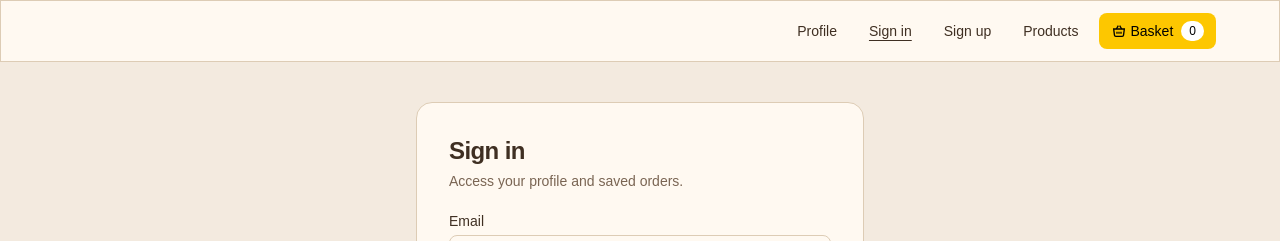
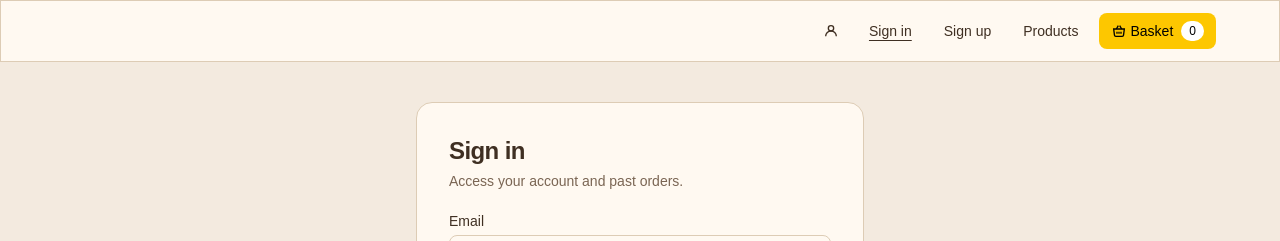
Before and after one commit to JanaHat/nextjs-coffee-shop, a Next.js app: page /auth/sign-in in a window 1280 px wide. Shown: the top 241 px of the page. Built offline with nearby package versions, Linux system fonts and the light colour scheme; no server answers.

Commit message:
improve user account flow

```diff
--- a/app/_components/AppNavigation.tsx
+++ b/app/_components/AppNavigation.tsx
@@ -2,6 +2,7 @@
 
 import Link from "next/link";
 import { usePathname } from "next/navigation";
+import { signOut, useSession } from "next-auth/react";
 
 import { useAppSelector } from "@/src/state/hooks";
 import {
@@ -11,14 +12,16 @@ import {
 
 export function AppNavigation() {
   const pathname = usePathname();
+  const { data: session, status } = useSession();
   const totalItems = useAppSelector(selectBasketTotalItems);
   const isHydrated = useAppSelector(selectBasketHydrated);
 
   const isProducts = pathname.startsWith("/products");
   const isBasket = pathname.startsWith("/basket");
-  const isProfile = pathname.startsWith("/profile");
+  const isAccount = pathname.startsWith("/account") || pathname.startsWith("/profile");
   const isSignIn = pathname.startsWith("/auth/sign-in");
   const isSignUp = pathname.startsWith("/auth/sign-up");
+  const isSignedIn = status === "authenticated" && Boolean(session?.user);
   const basketCount = isHydrated ? totalItems : 0;
 
   return (
@@ -26,24 +29,49 @@ export function AppNavigation() {
       <nav className="mx-auto flex w-full max-w-6xl items-center justify-end gap-3">
         <div className="flex items-center gap-2">
           <Link
-            href="/profile"
-            aria-current={isProfile ? "page" : undefined}
+            href="/account"
+            aria-current={isAccount ? "page" : undefined}
+            aria-label="Account"
             className={[
-              "inline-flex h-9 items-center rounded-lg px-3 text-sm font-medium transition",
+              "inline-flex h-9 w-9 items-center justify-center rounded-lg text-sm font-medium transition",
               "bg-transparent",
-              isProfile ? "underline underline-offset-4" : "hover:underline hover:underline-offset-4",
+              isAccount ? "underline underline-offset-4" : "hover:underline hover:underline-offset-4",
             ].join(" ")}
           >
-            Profile
+            <span aria-hidden="true" className="inline-flex">
+              <svg
+                xmlns="http://www.w3.org/2000/svg"
+                viewBox="0 0 24 24"
+                fill="none"
+                stroke="currentColor"
+                strokeWidth="2"
+                className="h-4 w-4"
+              >
+                <circle cx="12" cy="8" r="4" />
+                <path d="M4 20a8 8 0 0 1 16 0" />
+              </svg>
+            </span>
           </Link>
 
+          {isSignedIn ? (
+            <button
+              type="button"
+              onClick={() => signOut({ callbackUrl: "/products" })}
+              className="inline-flex h-9 items-center rounded-lg px-3 text-sm font-medium transition hover:underline hover:underline-offset-4"
+            >
+              Sign out
+            </button>
+          ) : (
+            <>
               <Link
                 href="/auth/sign-in"
                 aria-current={isSignIn ? "page" : undefined}
                 className={[
                   "inline-flex h-9 items-center rounded-lg px-3 text-sm font-medium transition",
                   "bg-transparent",
-              isSignIn ? "underline underline-offset-4" : "hover:underline hover:underline-offset-4",
+                  isSignIn
+                    ? "underline underline-offset-4"
+                    : "hover:underline hover:underline-offset-4",
                 ].join(" ")}
               >
                 Sign in
@@ -55,11 +83,15 @@ export function AppNavigation() {
                 className={[
                   "inline-flex h-9 items-center rounded-lg px-3 text-sm font-medium transition",
                   "bg-transparent",
-              isSignUp ? "underline underline-offset-4" : "hover:underline hover:underline-offset-4",
+                  isSignUp
+                    ? "underline underline-offset-4"
+                    : "hover:underline hover:underline-offset-4",
                 ].join(" ")}
               >
                 Sign up
               </Link>
+            </>
+          )}
 
           <Link
             href="/products"
--- /dev/null
+++ b/app/account/orders/[id]/page.tsx
@@ -0,0 +1,88 @@
+import Link from "next/link";
+import { notFound, redirect } from "next/navigation";
+
+import { auth } from "@/src/lib/auth";
+import { db } from "@/src/lib/db";
+
+const formatPrice = (value: number) => {
+  return new Intl.NumberFormat("en-GB", {
+    style: "currency",
+    currency: "GBP",
+  }).format(value);
+};
+
+type AccountOrderDetailPageProps = {
+  params: Promise<{ id: string }>;
+};
+
+export default async function AccountOrderDetailPage({ params }: AccountOrderDetailPageProps) {
+  const session = await auth();
+
+  if (!session?.user?.id) {
+    redirect("/auth/sign-in?callbackUrl=/account");
+  }
+
+  const { id } = await params;
+
+  const order = await db.order.findFirst({
+    where: {
+      id,
+      userId: session.user.id,
+      status: "PAID",
+    },
+    include: {
+      items: true,
+    },
+  });
+
+  if (!order) {
+    notFound();
+  }
+
+  const totalItems = order.items.reduce((sum, item) => sum + item.quantity, 0);
+
+  return (
+    <div className="app-page px-4 py-10 sm:px-8">
+      <main className="mx-auto w-full max-w-3xl space-y-6">
+        <Link href="/account" className="app-muted text-sm hover:underline">
+          ← Back to account
+        </Link>
+
+        <section className="app-surface rounded-2xl p-6">
+          <h1 className="text-2xl font-semibold tracking-tight">Order {order.id}</h1>
+          <p className="app-muted mt-1 text-sm">{new Date(order.placedAt).toLocaleString()}</p>
+
+          <p className="mt-3 text-sm text-(--app-text)">
+            {totalItems} {totalItems === 1 ? "item" : "items"} · {formatPrice(order.totalCents / 100)}
+          </p>
+
+          <div className="mt-4 text-sm text-(--app-text)">
+            <p className="font-medium">Delivery details</p>
+            <p>{order.fullName}</p>
+            <p>{order.addressLine1}</p>
+            <p>
+              {order.city}, {order.postalCode}
+            </p>
+            <p>{order.country}</p>
+          </div>
+        </section>
+
+        <section className="app-surface rounded-2xl p-6">
+          <h2 className="text-lg font-semibold">Items</h2>
+          <ul className="mt-4 space-y-3">
+            {order.items.map((item) => (
+              <li key={item.id} className="flex items-center justify-between gap-3">
+                <Link href={`/products/${item.productId}`} className="text-sm hover:underline">
+                  {item.productName}
+                </Link>
+                <span className="app-muted text-xs">
+                  {item.quantity} × {formatPrice(item.unitPriceCents / 100)}
+                </span>
+              </li>
+            ))}
+          </ul>
+        </section>
+      </main>
+    </div>
+  );
+}
--- a/app/profile/page.tsx
+++ b/app/account/page.tsx
@@ -1,7 +1,7 @@
 import Link from "next/link";
 import { redirect } from "next/navigation";
 
-import { SignOutButton } from "@/app/profile/_components/SignOutButton";
+import { SignOutButton } from "@/app/account/_components/SignOutButton";
 import { auth } from "@/src/lib/auth";
 import { db } from "@/src/lib/db";
 
@@ -12,14 +12,14 @@ const formatPrice = (value: number) => {
   }).format(value);
 };
 
-export default async function ProfilePage() {
+export default async function AccountPage() {
   const session = await auth();
 
   if (!session?.user?.id) {
-    redirect("/auth/sign-in?callbackUrl=/profile");
+    redirect("/auth/sign-in?callbackUrl=/account");
   }
 
-  const savedOrders = await db.order.findMany({
+  const pastOrders = await db.order.findMany({
     where: {
       userId: session.user.id,
       status: "PAID",
@@ -37,7 +37,7 @@ export default async function ProfilePage() {
     <div className="app-page px-4 py-10 sm:px-8">
       <main className="mx-auto w-full max-w-3xl space-y-6">
         <header className="app-surface rounded-2xl p-6">
-          <h1 className="text-3xl font-semibold tracking-tight">My profile</h1>
+          <h1 className="text-3xl font-semibold tracking-tight">My account</h1>
           <p className="app-muted mt-1 text-sm">Signed in as {session.user.email}</p>
 
           <div className="mt-4 flex flex-wrap items-center gap-2">
@@ -52,20 +52,24 @@ export default async function ProfilePage() {
         </header>
 
         <section className="app-surface rounded-2xl p-6">
-          <h2 className="text-lg font-semibold">Saved orders</h2>
-          {savedOrders.length === 0 ? (
+          <h2 className="text-lg font-semibold">Past orders</h2>
+          {pastOrders.length === 0 ? (
             <p className="app-muted mt-1 text-sm">
-              No saved orders yet. Complete a checkout while signed in.
+              No past orders yet. Complete a checkout while signed in.
             </p>
           ) : (
             <ul className="mt-4 space-y-4">
-              {savedOrders.map((order) => {
+              {pastOrders.map((order) => {
                 const totalPrice = order.totalCents / 100;
                 const totalItems = order.items.reduce((sum, item) => sum + item.quantity, 0);
 
                 return (
                   <li key={order.id} className="rounded-xl border border-(--app-border) p-4">
-                    <p className="text-sm font-medium">Order {order.id}</p>
+                    <p className="text-sm font-medium">
+                      <Link href={`/account/orders/${order.id}`} className="hover:underline">
+                        Order {order.id}
+                      </Link>
+                    </p>
                     <p className="app-muted mt-1 text-xs">
                       {new Date(order.placedAt).toLocaleString()}
                     </p>
@@ -89,6 +93,15 @@ export default async function ProfilePage() {
                         </li>
                       ))}
                     </ul>
+
+                    <div className="mt-3">
+                      <Link
+                        href={`/account/orders/${order.id}`}
+                        className="app-button-secondary inline-flex rounded-lg px-3 py-2 text-xs font-medium"
+                      >
+                        View order details
+                      </Link>
+                    </div>
                   </li>
                 );
               })}
--- /dev/null
+++ b/app/api/orders/route.ts
@@ -0,0 +1,37 @@
+import { NextResponse } from "next/server";
+
+import { auth } from "@/src/lib/auth";
+import { db } from "@/src/lib/db";
+
+export async function GET() {
+  const session = await auth();
+
+  if (!session?.user?.id) {
+    return NextResponse.json({ message: "Unauthorized" }, { status: 401 });
+  }
+
+  const orders = await db.order.findMany({
+    where: {
+      userId: session.user.id,
+      status: "PAID",
+    },
+    include: {
+      items: {
+        select: {
+          id: true,
+          productId: true,
+          productName: true,
+          quantity: true,
+          unitPriceCents: true,
+        },
+      },
+    },
+    orderBy: {
+      placedAt: "desc",
+    },
+  });
+
+  return NextResponse.json({
+    items: orders,
+  });
+}
--- a/app/auth/sign-in/page.tsx
+++ b/app/auth/sign-in/page.tsx
@@ -15,7 +15,7 @@ const getSearchParam = (key: string) => {
 
 export default function SignInPage() {
   const router = useRouter();
-  const [callbackUrl] = useState(() => getSearchParam("callbackUrl") || "/profile");
+  const [callbackUrl] = useState(() => getSearchParam("callbackUrl") || "/account");
   const [showRegistered] = useState(() => getSearchParam("registered") === "1");
 
   const [email, setEmail] = useState("");
@@ -50,7 +50,7 @@ export default function SignInPage() {
       <main className="mx-auto w-full max-w-md">
         <section className="app-surface rounded-2xl p-6 sm:p-8">
           <h1 className="text-2xl font-semibold tracking-tight">Sign in</h1>
-          <p className="app-muted mt-1 text-sm">Access your profile and saved orders.</p>
+          <p className="app-muted mt-1 text-sm">Access your account and past orders.</p>
 
           {showRegistered ? (
             <p className="mt-4 rounded-lg border border-green-300 bg-green-50 px-3 py-2 text-sm text-green-700">
--- a/app/providers.tsx
+++ b/app/providers.tsx
@@ -1,6 +1,7 @@
 "use client";
 
 import { useEffect, useState } from "react";
+import { SessionProvider } from "next-auth/react";
 import { Provider } from "react-redux";
 
 import { selectBasketItems } from "@/src/state/selectors/basket-selectors";
@@ -48,5 +49,9 @@ export function Providers({ children }: { children: React.ReactNode }) {
     return unsubscribe;
   }, [store]);
 
-  return <Provider store={store}>{children}</Provider>;
+  return (
+    <SessionProvider>
+      <Provider store={store}>{children}</Provider>
+    </SessionProvider>
+  );
 }
```
Also changed, not shown: app/api/orders/[id]/route.ts (added, +35 -0 lines), app/account/_components/SignOutButton.tsx (renamed from app/profile/_components/SignOutButton.tsx). Lines whose indentation alone changed are shown as unchanged.
